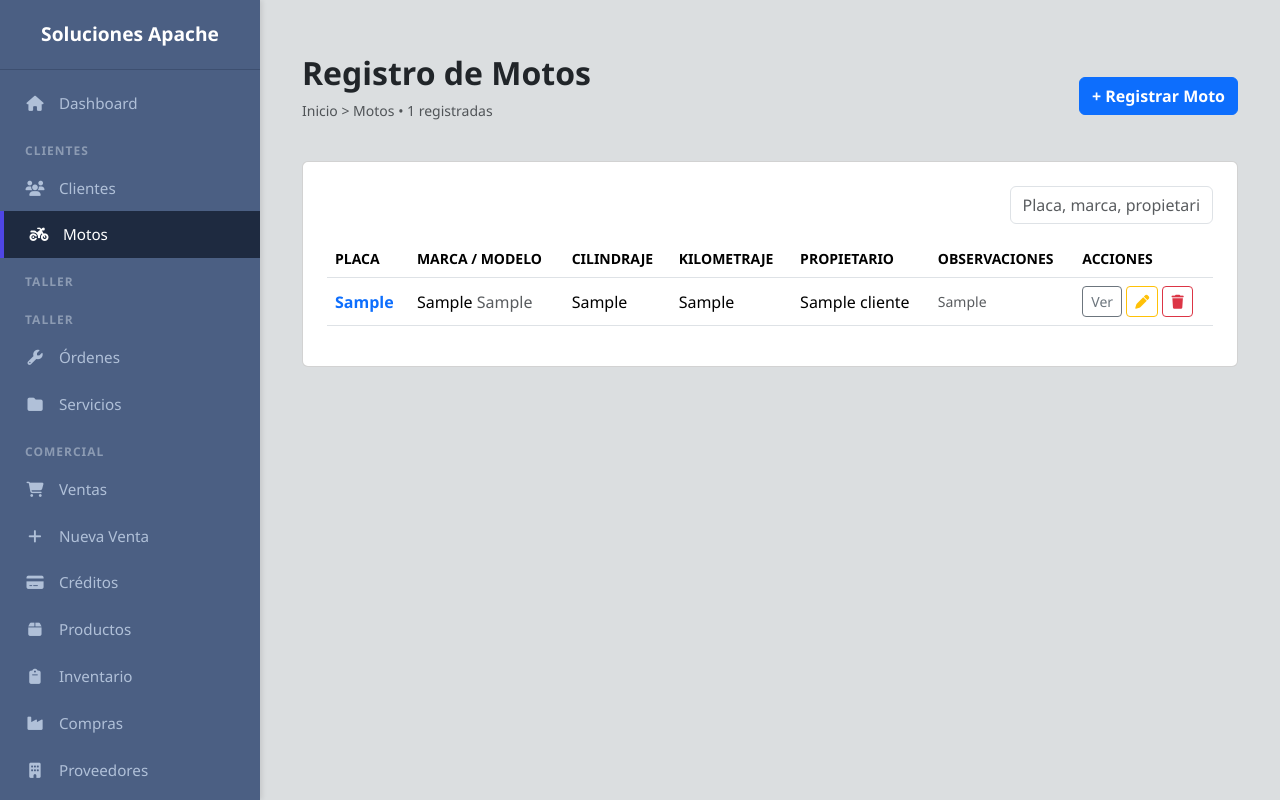
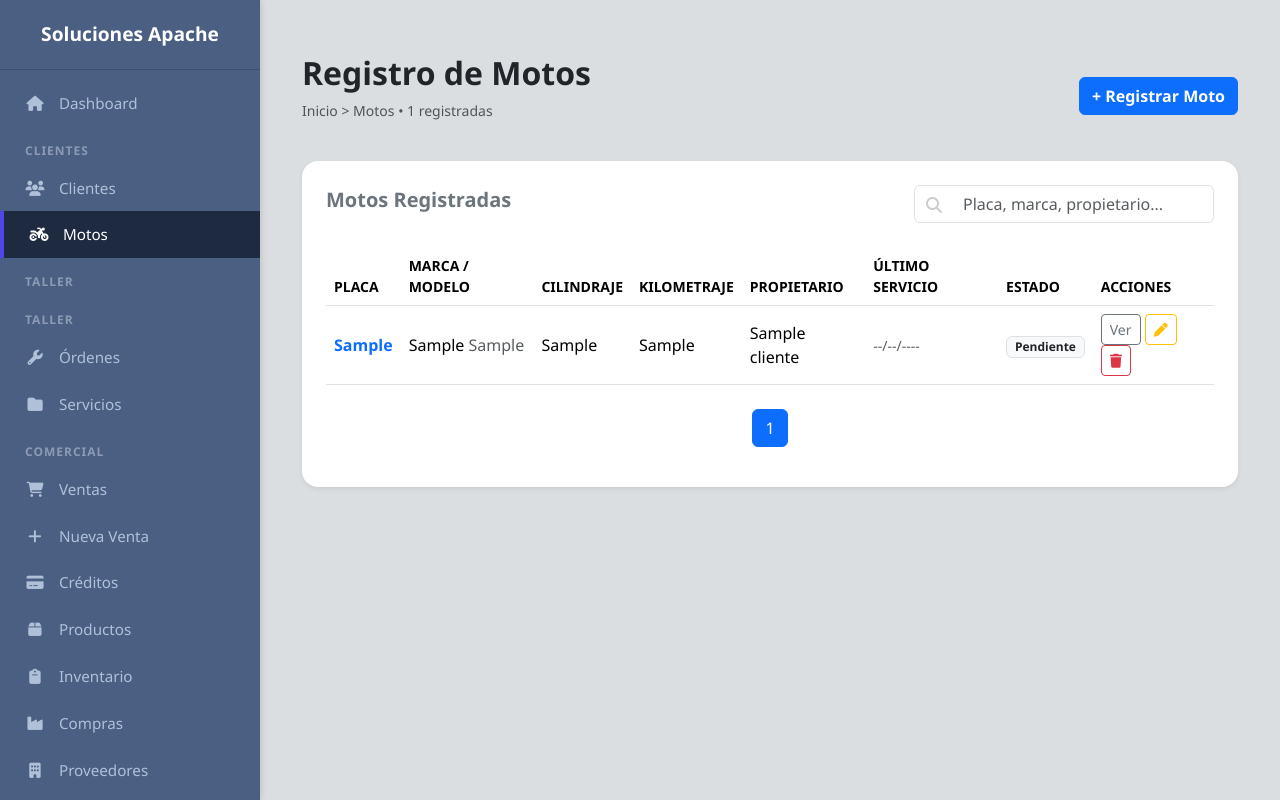
Before and after one commit to Marii060/SolucionesApache, a Django app: page /gestion/motos/ in a window 1280 px wide. Run offline with Django 5.2, Linux system fonts and the light colour scheme; a user stored in the database is signed in; tables that the repository leaves empty hold one stand-in row (values such as "Sample post").

Commit message:
lista_motos.html, modifique el cogido l encabezado del buscador, la mejora visual con la lupa (usando FontAwesome) y la estructura de la tabla con los campos de ultimo servicio y estado y ya no incluyo las observaciones

```diff
--- a/gestion/templates/gestion/lista_motos.html
+++ b/gestion/templates/gestion/lista_motos.html
@@ -10,38 +10,44 @@
     <a
       href="{% url 'gestion:lista_clientes' %}"
       class="btn btn-primary fw-bold"
+      >+ Registrar Moto</a
     >
-      + Registrar Moto
-    </a>
   </div>
 
-  <div class="card card-custom bg-white">
+  <div class="card shadow-sm border-0 rounded-4">
     <div class="card-body p-4">
-      <div class="row mb-3">
-        <div class="col-md-9"></div>
-        <div class="col-md-3">
-          <form method="GET" class="d-flex">
+      <div class="d-flex justify-content-between align-items-center mb-4">
+        <h5 class="fw-bold text-secondary">Motos Registradas</h5>
+        <form
+          method="GET"
+          class="d-flex position-relative"
+          style="width: 300px"
+        >
+          <i
+            class="fa-solid fa-magnifying-glass position-absolute"
+            style="top: 12px; left: 12px; color: #ccc"
+          ></i>
           <input
             type="text"
             name="buscar"
-              class="form-control"
+            class="form-control ps-5"
             placeholder="Placa, marca, propietario..."
             value="{{ request.GET.buscar }}"
           />
         </form>
       </div>
-      </div>
 
       <table class="table table-hover align-middle">
         <thead>
           <tr class="text-muted small text-uppercase">
-            <th>PLACA</th>
-            <th>MARCA / MODELO</th>
-            <th>CILINDRAJE</th>
-            <th>KILOMETRAJE</th>
-            <th>PROPIETARIO</th>
-            <th>OBSERVACIONES</th>
-            <th>ACCIONES</th>
+            <th>Placa</th>
+            <th>Marca / Modelo</th>
+            <th>Cilindraje</th>
+            <th>Kilometraje</th>
+            <th>Propietario</th>
+            <th>Último Servicio</th>
+            <th>Estado</th>
+            <th>Acciones</th>
           </tr>
         </thead>
         <tbody>
@@ -54,8 +60,9 @@
             <td>{{ moto.cilindraje }}</td>
             <td>{{ moto.kilometraje }}</td>
             <td>{{ moto.id_cliente.nombre }}</td>
-            <td class="text-muted small" style="max-width: 150px; overflow: hidden; text-overflow: ellipsis; white-space: nowrap;" title="{{ moto.observaciones }}">
-            {{ moto.observaciones|default:"Sin observaciones" }}
+            <td><span class="text-muted small">--/--/----</span></td>
+            <td>
+              <span class="badge bg-light text-dark border">Pendiente</span>
             </td>
             <td>
               <a href="#" class="btn btn-sm btn-outline-secondary">Ver</a>
@@ -70,6 +77,38 @@
           {% endfor %}
         </tbody>
       </table>
+
+      <nav aria-label="Page navigation" class="mt-4">
+        <ul class="pagination justify-content-center">
+          {% if motos.has_previous %}
+          <li class="page-item">
+            <a class="page-link" href="?page=1">&laquo;</a>
+          </li>
+          <li class="page-item">
+            <a class="page-link" href="?page={{ motos.previous_page_number }}"
+              >Anterior</a
+            >
+          </li>
+          {% endif %}
+
+          <li class="page-item active">
+            <span class="page-link">{{ motos.number }}</span>
+          </li>
+
+          {% if motos.has_next %}
+          <li class="page-item">
+            <a class="page-link" href="?page={{ motos.next_page_number }}"
+              >Siguiente</a
+            >
+          </li>
+          <li class="page-item">
+            <a class="page-link" href="?page={{ motos.paginator.num_pages }}"
+              >&raquo;</a
+            >
+          </li>
+          {% endif %}
+        </ul>
+      </nav>
     </div>
   </div>
 </div>
```
Lines whose indentation alone changed are shown as unchanged.
